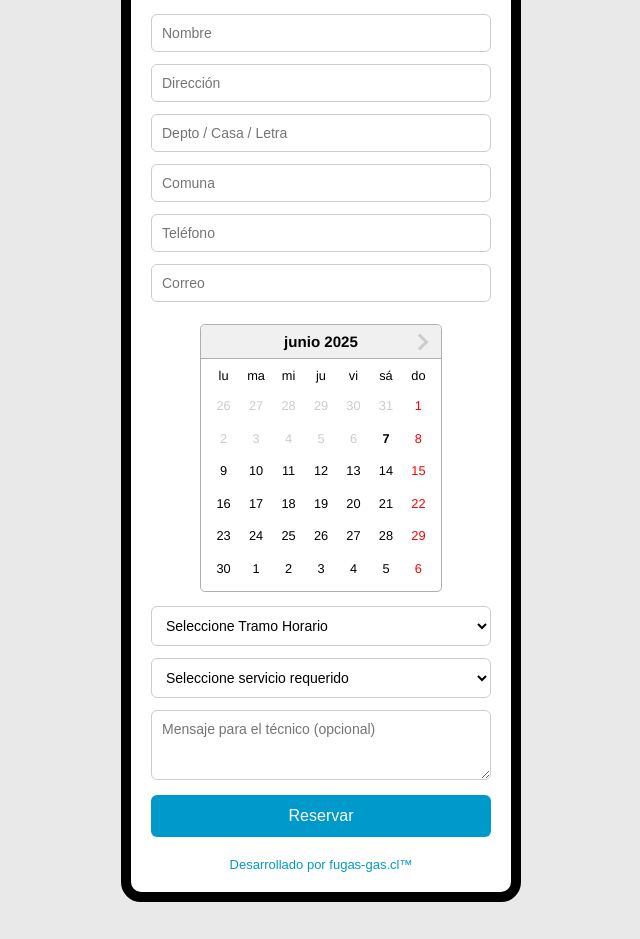
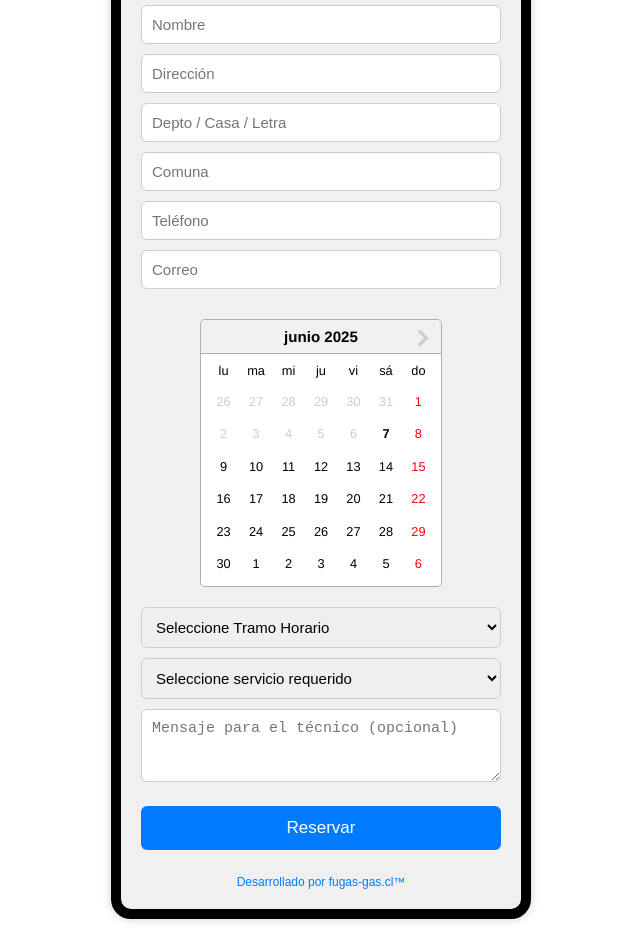
Before and after one commit to Fugasgas/agenda-fugasgas, a React (Create React App) app: page / in a window 1280 px wide. Shown: the part 309-1248 px from the top of the page, without its empty margins (319-959 px from the left). Built offline with nearby package versions, Linux system fonts and the light colour scheme.

Commit message:
Fix fecha.toISOString y dto

```diff
--- a/src/App.css
+++ b/src/App.css
@@ -1,108 +1,103 @@
-html, body {
-  margin: 0;
-  padding: 0;
-  background-color: #e9e9e9;
+/* Contenedor general tipo app móvil */
+.app-container {
+  max-width: 420px;
+  margin: 20px auto;
+  padding: 20px;
+  background-color: #f0f0f0;
+  border: 10px solid black;
+  border-radius: 20px;
+  box-shadow: 0 0 10px rgba(0, 0, 0, 0.2);
   font-family: Arial, sans-serif;
-  height: auto;
-  min-height: 100vh;
-  overflow-y: auto;
+  box-sizing: border-box;
 }
 
-.app-container {
-  max-width: 400px;
-  margin: 20px auto;
-  background-color: white;
-  border: 10px solid black;
-  border-radius: 20px;
-  padding: 20px;
-  box-sizing: border-box;
-  display: flex;
-  flex-direction: column;
+/* Logo centrado */
+.logo {
+  display: block;
+  margin: 0 auto 10px;
+  width: 200px;
 }
 
-.form-wrapper {
-  display: flex;
-  flex-direction: column;
-  align-items: center;
+/* Título centrado */
+h2 {
+  text-align: center;
+  margin-bottom: 20px;
+  font-size: 22px;
 }
 
-.logo {
-  width: 200px;
-  height: auto;
-  margin-bottom: 10px;
-}
-
-h2 {
-  margin-bottom: 15px;
-  text-align: center;
-}
-
-form {
-  width: 100%;
-  display: flex;
-  flex-direction: column;
-}
-
+/* Estilo general inputs, selects y textarea */
 input,
 select,
 textarea {
-  margin-bottom: 12px;
+  width: 100%;
   padding: 10px;
-  font-size: 14px;
+  margin-bottom: 10px;
+  font-size: 15px;
+  border: 1px solid #ccc;
   border-radius: 6px;
-  border: 1px solid #ccc;
-  width: 100%;
   box-sizing: border-box;
-  background-color: white;
-  font-family: inherit;
 }
 
-textarea {
-  resize: vertical;
-  margin-bottom: 15px;
-  min-height: 60px;
+/* Calendario centrado */
+.calendar-inline {
+  display: flex;
+  justify-content: center;
+  margin: 20px 0;
 }
 
-input:focus,
-select:focus,
-textarea:focus {
-  outline: none;
-  border-color: #007bff;
-  box-shadow: 0 0 3px rgba(0, 123, 255, 0.5);
-}
-
-button {
-  padding: 12px;
-  background-color: #0099cc;
-  color: white;
-  border: none;
-  border-radius: 6px;
-  font-size: 16px;
-  cursor: pointer;
-}
-
-button:hover {
-  background-color: #0077aa;
-}
-
-.calendar-inline {
-  margin: 10px auto;
-  width: fit-content;
-}
-
+/* Días domingo en rojo */
 .react-datepicker__day--sunday {
   color: red !important;
 }
 
+/* Botón reservar */
+button[type="submit"] {
+  width: 100%;
+  padding: 12px;
+  background-color: #007bff;
+  color: white;
+  font-size: 17px;
+  border: none;
+  border-radius: 6px;
+  cursor: pointer;
+  transition: background-color 0.3s ease;
+  margin-top: 10px;
+}
+
+button[type="submit"]:hover {
+  background-color: #0056b3;
+}
+
 /* Pie de página */
 .footer {
-  margin-top: 20px;
+  margin-top: 25px;
   text-align: center;
-  font-size: 13px;
-  color: #555;
+  font-size: 12px;
+  color: #666;
 }
 
+/* Enlace del pie */
 .footer a {
+  color: #007bff;
   text-decoration: none;
-  color: #0099cc;
 }
+
+.footer a:hover {
+  text-decoration: underline;
+}
+
+/* Adaptación responsive */
+@media (max-width: 480px) {
+  .app-container {
+    margin: 10px;
+    padding: 15px;
+  }
+
+  .logo {
+    width: 180px;
+  }
+
+  h2 {
+    font-size: 20px;
+  }
+}
--- a/src/App.js
+++ b/src/App.js
@@ -33,7 +33,10 @@ export default function App() {
   const disponibilidad = {};
 
   const asignarTecnico = (comuna, fecha, tramo) => {
-    const fechaStr = fecha.toISOString().split('T')[0];
+    const fechaObj = new Date(fecha);
+    const fechaStr = !isNaN(fechaObj) ? fechaObj.toISOString().split('T')[0] : '';
+    if (!fechaStr) return 'fugasgas.cl@gmail.com';
+
     const tecnicosDisponibles = [];
 
     for (const tecnico in zonasPorTecnico) {
@@ -53,51 +56,36 @@ export default function App() {
     e.preventDefault();
 
     const tecnicoEmail = asignarTecnico(form.comuna, form.fecha, form.tramo);
-    const adminEmail = 'fugasgas.cl@gmail.com';
 
-    const tecnicoNombres = {
-      'pablocampusano0204@gmail.com': 'Pablo Campusano',
-      'marcelocampusanouno@gmail.com': 'Marcelo Campusano',
-      'betocampu@gmail.com': 'Alberto Campusano'
+    const tecnicoNombre = tecnicoEmail === 'pablocampusano0204@gmail.com' ? 'Pablo Campusano'
+                        : tecnicoEmail === 'marcelocampusanouno@gmail.com' ? 'Marcelo Campusano'
+                        : tecnicoEmail === 'betocampu@gmail.com' ? 'Alberto Campusano'
+                        : 'Sin asignar';
+
+    const templateParams = {
+      nombre: form.nombre,
+      direccion: form.direccion,
+      dto: form.dto,
+      comuna: form.comuna,
+      telefono: form.telefono,
+      correo: form.correo,
+      fecha: form.fecha instanceof Date ? form.fecha.toLocaleDateString('es-CL') : '',
+      tramo: form.tramo,
+      servicio: form.servicio,
+      mensaje: form.mensaje,
+      tecnico: tecnicoNombre,
+      to_email: tecnicoEmail,
+      bcc_email: 'fugasgas.cl@gmail.com'
     };
 
-    const tecnico_nombre = tecnicoNombres[tecnicoEmail] || 'Equipo Fugas-Gas';
-
-    const commonParams = {
-      ...form,
-      fecha: form.fecha.toLocaleDateString('es-CL'),
-      tecnico_email: tecnicoEmail,
-      tecnico_nombre: tecnico_nombre,
-      correo_cliente: form.correo,
-      dto: form.dto // garantizado para envío
-    };
-
-    const serviceID = 'service_puqsoem';
-    const templateID = 'template_7fhj27n';
-    const userID = 'gncxbnGHgXlEEkbOP';
-
-    emailjs.send(serviceID, templateID, {
-      ...commonParams,
-      to_email: form.correo,
-      to_name: form.nombre,
-      reply_to: form.correo
-    }, userID);
-
-    emailjs.send(serviceID, templateID, {
-      ...commonParams,
-      to_email: tecnicoEmail,
-      to_name: tecnico_nombre,
-      reply_to: form.correo
-    }, userID);
-
-    emailjs.send(serviceID, templateID, {
-      ...commonParams,
-      to_email: adminEmail,
-      to_name: 'Administrador Fugas-Gas',
-      reply_to: form.correo
-    }, userID)
-      .then(() => alert('Reserva enviada con éxito'))
-      .catch(() => alert('Error al enviar la reserva'));
+    emailjs.send('service_puqsoem', 'template_7fhj27n', templateParams, 'gncxbnGHgXlEEkbOP')
+      .then(() => {
+        alert('Reserva enviada con éxito');
+      })
+      .catch((error) => {
+        console.log('Error al enviar:', error);
+        alert('Error al enviar la reserva');
+      });
   };
 
   return (
```
